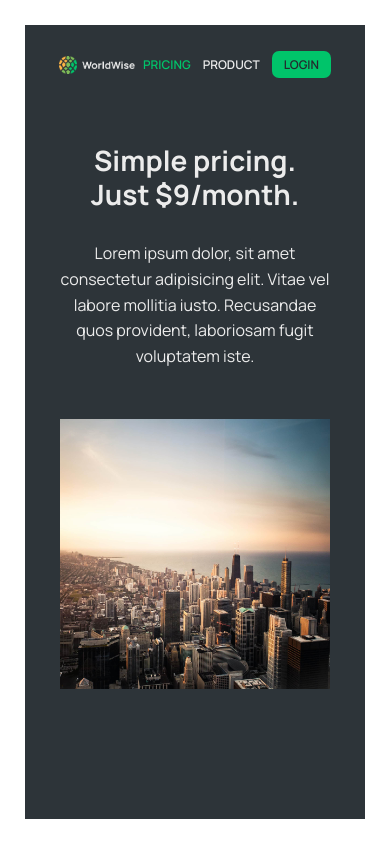
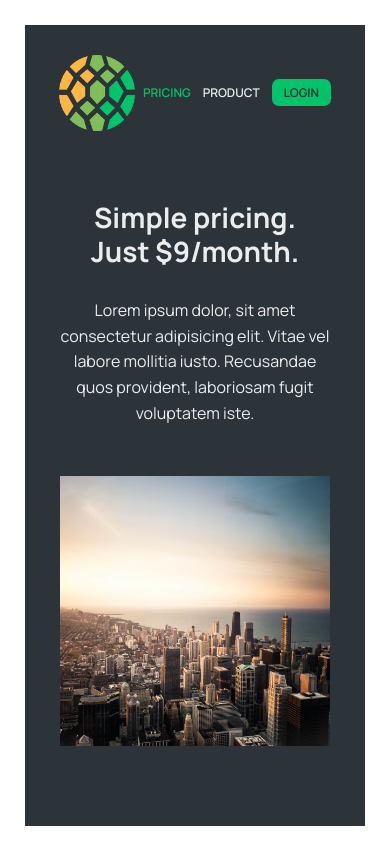
Before and after one commit to izzy2541/worldwise, a React (Vite) app: page /pricing in a window 390 px wide. Built offline with nearby package versions, Linux system fonts and the light colour scheme; data requests are answered from the project's data file.

Commit message:
mobile width adjustments

```diff
--- a/src/components/Button.module.css
+++ b/src/components/Button.module.css
@@ -33,3 +33,9 @@
   color: var(--color-dark--1);
   box-shadow: 0 0.4rem 1.2rem rgba(36, 42, 46, 0.16);
 }
+
+@media (max-width: 410px) {
+  .position {
+    bottom: 6rem;
+  }
+}
--- a/src/components/Logo.jsx
+++ b/src/components/Logo.jsx
@@ -2,11 +2,15 @@ import styles from "./Logo.module.css";
 import { Link } from "react-router-dom";
 
 function Logo() {
-    return (
-        <Link to="/">
-            <img src="/logo.png" alt="WorldWise logo" className={styles.logo} />
-        </Link>
-    )
+  return (
+    <Link to="/">
+      <picture>
+        {/* Show icon.png when screen ≤ 600px */}
+        <source srcSet="/icon.png" media="(max-width: 510px)" />
+        <img src="/logo.png" alt="WorldWise logo" className={styles.logo} />
+      </picture>
+    </Link>
+  );
 }
 
 export default Logo;
--- a/src/components/PageNav.module.css
+++ b/src/components/PageNav.module.css
@@ -67,10 +67,6 @@ a.ctaLink:hover {
     padding: 0.6rem 1.6rem;
   }
 
-  .nav img {
-    max-width: 140px;
-    height: auto;
-  }
 }
 
 /* Small screens (phones, <600px) */
@@ -95,10 +91,13 @@ a.ctaLink:hover {
     font-size: 1.2rem;
   }
 
-  .nav img {
-    max-width: 120px;
-    height: auto;
-  }
+}
+
+@media (max-width: 510px) {
+.nav img {
+  max-width: 40px;
+  height: auto;
+}
 }
 
 /* Extra small (380px and below) */
@@ -123,7 +122,4 @@ a.ctaLink:hover {
     font-size: 1.1rem;
   }
 
-  .nav img {
-    max-width: 100px;
-  }
 }
--- a/src/pages/Login.module.css
+++ b/src/pages/Login.module.css
@@ -24,3 +24,12 @@
   flex-direction: column;
   gap: 0.5rem;
 }
+
+@media (max-width: 768px) {
+  .form, .login{
+ padding: 2rem;
+  }
+  .form{
+    width: 95%;
+  }
+}
```
Also changed, not shown: src/components/Form.module.css (+13 -0 lines), src/components/User.module.css (+8 -0 lines), src/components/Logo.module.css (line endings or trailing spaces).
